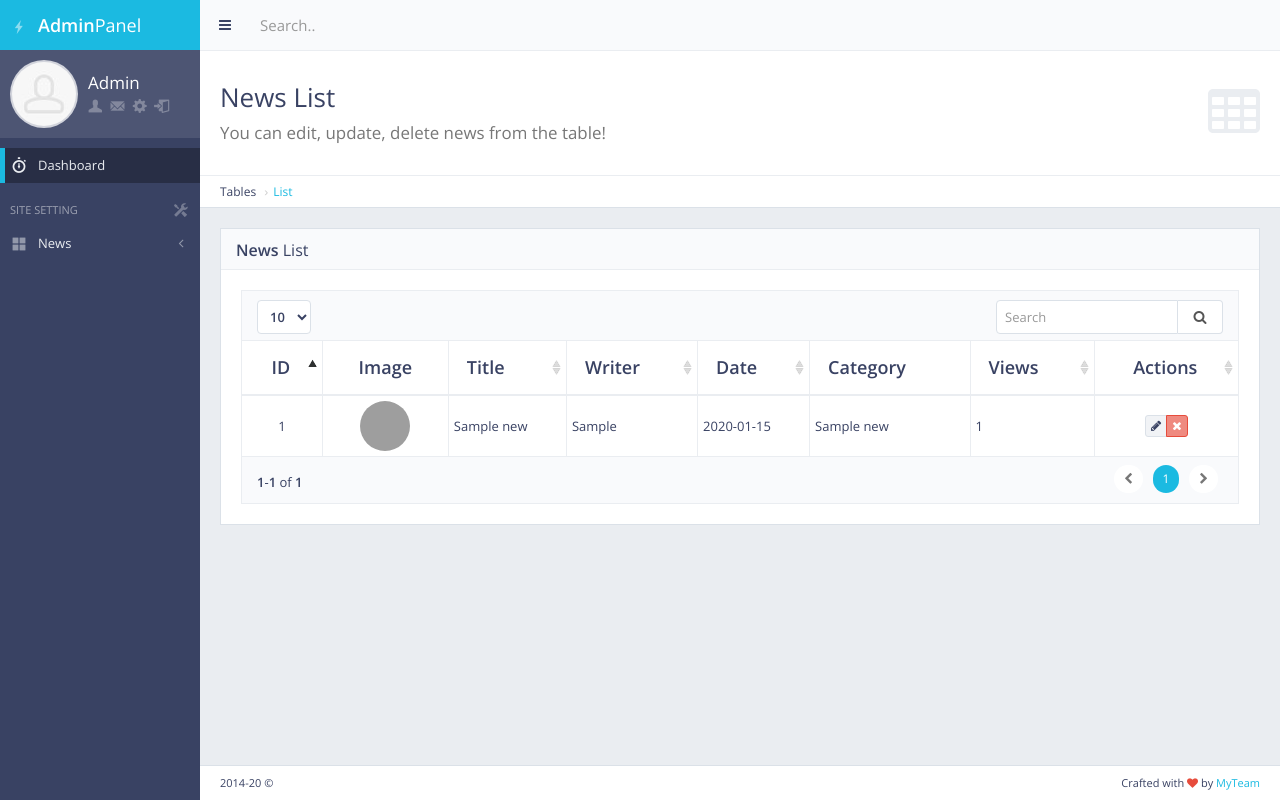
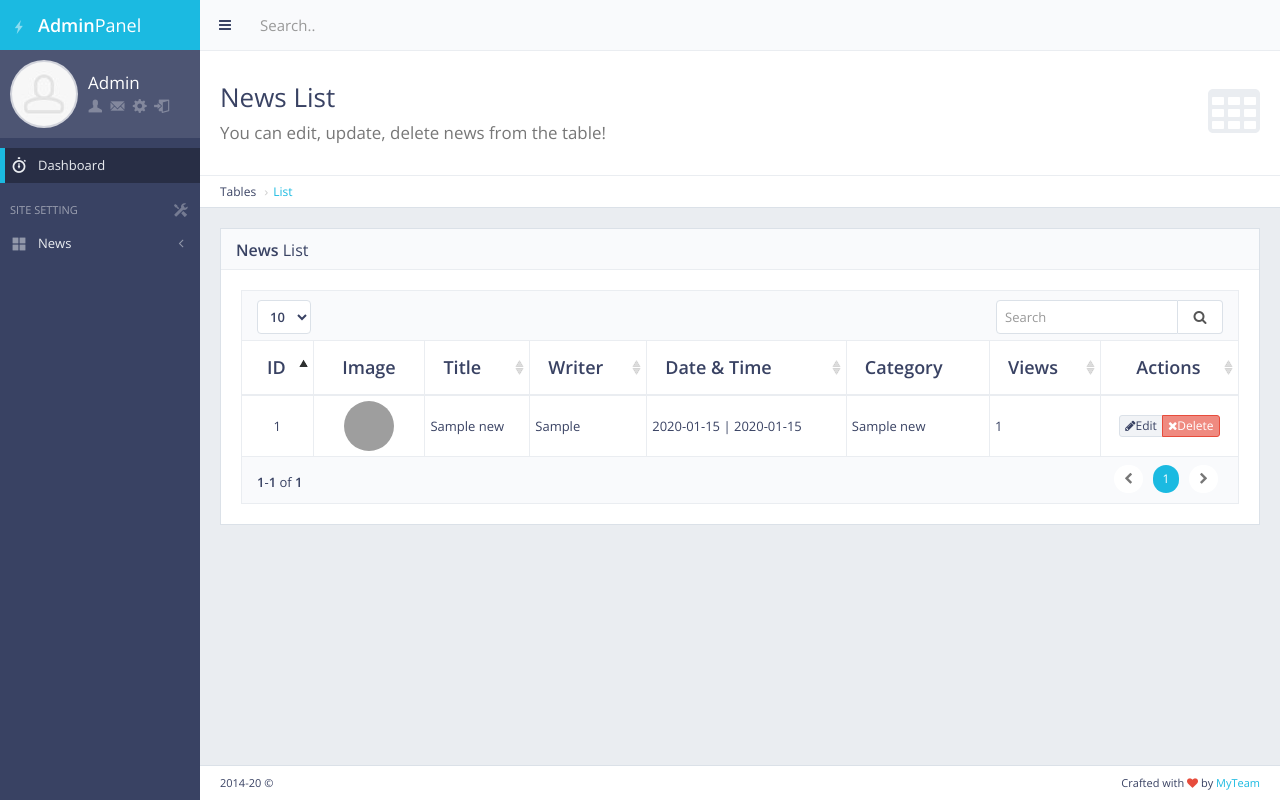
Before and after one commit to saikatbhuiyan/news-website, a Django app: page /panel/news/list/ in a window 1280 px wide. Run offline with Django 3.2, Linux system fonts and the light colour scheme; tables that the repository leaves empty hold one stand-in row (values such as "Sample post"); some libraries are stand-ins or nearby versions; grey boxes are pictures that could not be loaded.

Commit message:
date and delete file in news

```diff
--- a/main/templates/back/news_list.html
+++ b/main/templates/back/news_list.html
@@ -30,7 +30,7 @@
                                             <th class="text-center">Image</th>
                                             <th>Title</th>
                                             <th>Writer</th>
-                                            <th>Date</th>
+                                            <th>Date & Time</th>
                                             <th>Category</th>
                                             <th>Views</th>
                                             <th class="text-center">Actions</th>
@@ -44,13 +44,13 @@
                                                 <td class="text-center"><img style="display: inline-block; width: 50px; height: 50px" src="{{ cc.picurl }}" alt="avatar" class="img-circle"></td>
                                                 <td>{{ cc.name }}</td>
                                                 <td>{{ cc.writer }}</td>
-                                                <td>{{ cc.date }}</td>
+                                                <td>{{ cc.date }} | {{ cc.time }}</td>
                                                 <td>{{ cc.catname }}</td>
                                                 <td>{{ cc.show }}</td>
                                                 <td class="text-center">
                                                     <div class="btn-group">
-                                                        <a href="javascript:void(0)" data-toggle="tooltip" title="Edit" class="btn btn-xs btn-default"><i class="fa fa-pencil"></i></a>
-                                                        <a href="javascript:void(0)" data-toggle="tooltip" title="Delete" class="btn btn-xs btn-danger"><i class="fa fa-times"></i></a>
+                                                        <a href="javascript:void(0)" data-toggle="tooltip" title="Edit" class="btn btn-xs btn-default"><i class="fa fa-pencil"></i>Edit</a>
+                                                        <a href="{% url 'news_del' pk=cc.pk %}" data-toggle="tooltip" title="Delete" class="btn btn-xs btn-danger"><i class="fa fa-times"></i>Delete</a>
                                                     </div>
                                                 </td>
                                         </tr>
--- a/news/models.py
+++ b/news/models.py
@@ -7,6 +7,7 @@ class News(models.Model):
   short_txt = models.TextField()
   body_txt = models.TextField()
   date = models.CharField(max_length=12)
+  time = models.CharField(max_length=12, default='00:00')
   picname = models.TextField()
   picurl = models.TextField(default='-')
   writer = models.CharField(max_length=50)
--- a/news/urls.py
+++ b/news/urls.py
@@ -7,5 +7,6 @@ urlpatterns = [
   path('news/<str:word>/', views.news_detail, name='news_detail'),
   path('panel/news/list/', views.news_list, name='news_list'),
   path('panel/news/add/', views.news_add, name='news_add'),
+  path('panel/news/del/<int:pk>/', views.news_delete, name='news_del'),
 
 ]
--- a/news/views.py
+++ b/news/views.py
@@ -55,7 +55,7 @@ def news_add(request):
                   if myfile.size < 500000 :
 
                       b = News(name=newstitle, short_txt=newstxtshort, body_txt=newstxt, picname=filename, picurl=url, catname='Sport', date=today,
-                               writer=request.user, catid=0, show=0)
+                               time=time, writer=request.user, catid=0, show=0)
                       b.save()
                       return redirect('news_list')
 
@@ -64,6 +64,7 @@ def news_add(request):
                       return render(request, 'back/error.html', {'error': error})
 
               else:
+                  fs.delete(filename)
                   error = "File Type Is Not Supported"
                   return render(request, 'back/error.html', {'error': error})
 
@@ -72,3 +73,18 @@ def news_add(request):
               return render(request, 'back/error.html', {'error': error})
 
     return render(request, 'back/news_add.html')
+
+
+def news_delete(request, pk):
+
+    try:
+        news = News.objects.get(pk=pk)
+        fs = FileSystemStorage()
+        fs.delete(news.picname)
+        news.delete()
+
+    except:
+        error = "Something Wrong!"
+        return render(request, 'back/error.html', {'error': error})
+
+    return redirect('news_list')
```
